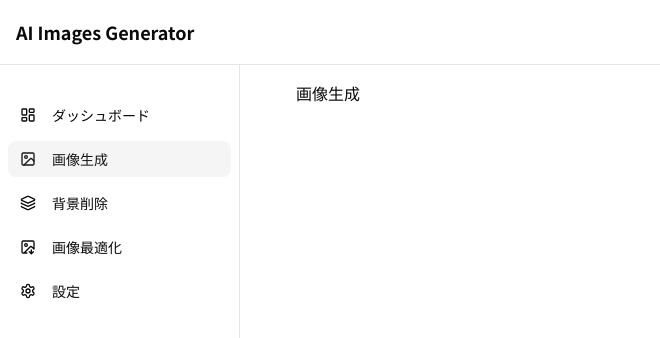
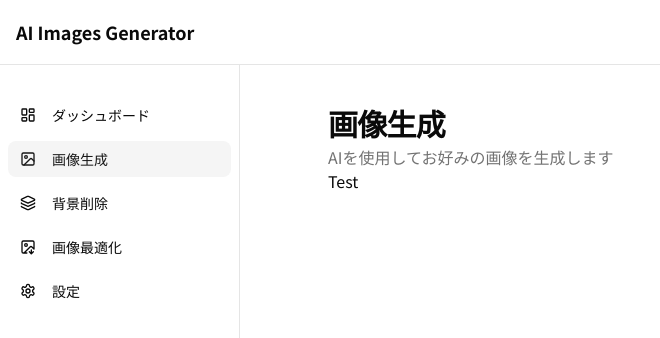
Before and after one commit to shingoasou-0804/oshin-genai-saas, a Next.js app in the folder genai-saas/: page /dashboard/tools/image-generator in a window 1280 px wide. Shown: the top 338 px of the page, without its empty margins (0-660 px from the left). Built offline with nearby package versions, Linux system fonts and the light colour scheme.

Commit message:
create page container and page header

```diff
--- a/genai-saas/src/app/(dashboard)/dashboard/tools/[tool]/page.tsx
+++ b/genai-saas/src/app/(dashboard)/dashboard/tools/[tool]/page.tsx
@@ -1,11 +1,19 @@
-import { tools } from "@/config/tool";
+import PageContainer from "@/components/dashboard/page-container";
+import PageHeader from "@/components/dashboard/page-header";
+import { tools, ToolType } from "@/config/tool";
+import { notFound } from "next/navigation";
 
-const ToolPage = () => {
-    const tool = tools["image-generator"]
+const ToolPage = async ({ params }: { params: Promise<{ tool: string }> }) => {
+    const toolType = (await params).tool as ToolType;
+    const tool = tools[toolType];
+    if (!tool) {
+        notFound();
+    }
     return (
-        <div>
-            <h2>{tool.title}</h2>
-        </div>
+        <PageContainer>
+            <PageHeader title={tool.title} description={tool.description} />
+            Test
+        </PageContainer>
     );
 };
 
--- /dev/null
+++ b/genai-saas/src/components/dashboard/page-container.tsx
@@ -0,0 +1,7 @@
+const PageContainer = ({ children }: {children: React.ReactNode}) => {
+  return (
+    <div className="p-8 pt-6 space-y-4">{children}</div>
+  );
+};
+
+export default PageContainer;
--- /dev/null
+++ b/genai-saas/src/components/dashboard/page-header.tsx
@@ -0,0 +1,21 @@
+import React from 'react'
+
+interface PageHeaderProps {
+    title: string;
+    description?: string;
+    children?: React.ReactNode;
+}
+
+const PageHeader = ({ title, description, children }: PageHeaderProps) => {
+  return (
+    <div className='flex items-center justify-between space-y-2'>
+        <div className='space-y-1'>
+            <h2 className='text-3xl font-bold tracking-tight'>{title}</h2>
+            {description && <p className='text-muted-foreground'>{description}</p>}
+        </div>
+        {children}
+    </div>
+  );
+};
+
+export default PageHeader;
--- a/genai-saas/src/config/tool.ts
+++ b/genai-saas/src/config/tool.ts
@@ -19,3 +19,5 @@ export const tools = {
         component: ImageOptimizer,
     },
 }
+
+export type ToolType = keyof typeof tools;
```
